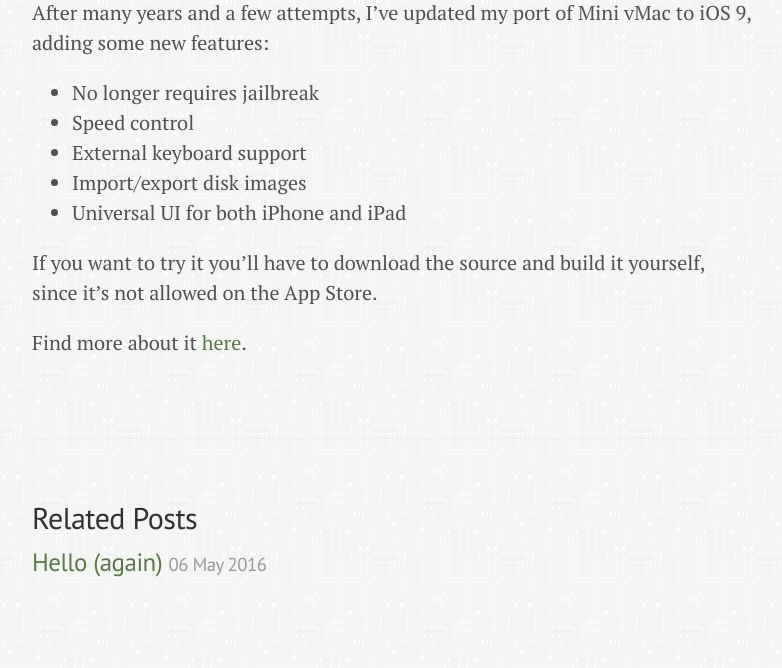
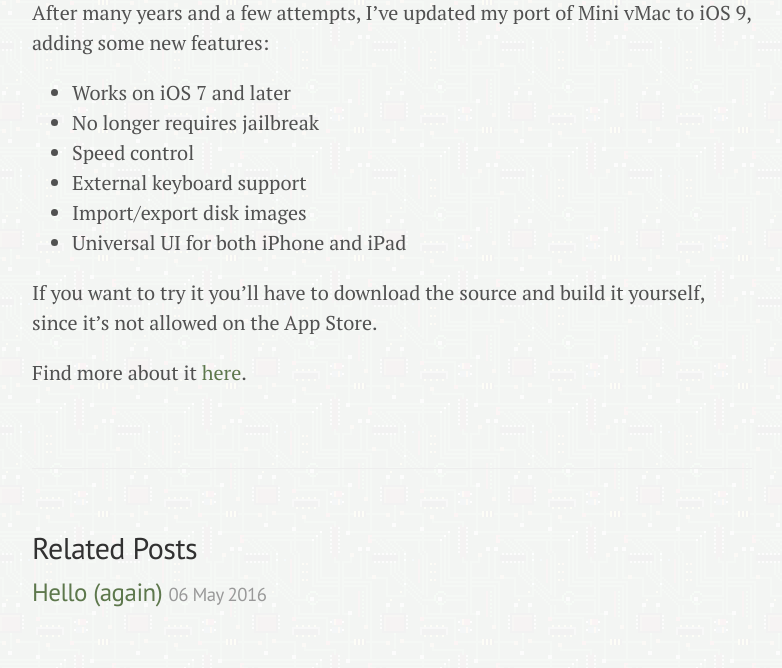
Before and after one commit to zydeco/zydeco.github.io, a Jekyll site: the page built from _posts/2016-05-24-mini-vmac-for-ios.md, in a window 1280 px wide. Shown: the part 594-1262 px from the top of the page, without its empty margins (248-1030 px from the left). Built offline with Jekyll 4.4.1, drawn with Linux system fonts in a browser that asks for light colours; nearby versions of some CDN libraries; before the commit the page ends 1232 px from its top, so only the background shows below that; some of the changed lines change nothing that is shown.

Commit message:
update post about Mini vMac

```diff
--- a/_posts/2016-05-24-mini-vmac-for-ios.md
+++ b/_posts/2016-05-24-mini-vmac-for-ios.md
@@ -8,6 +8,7 @@
 After many years and a few attempts, I've updated my port of Mini vMac to iOS
 9, adding some new features:
 
+* Works on iOS 7 and later
 * No longer requires jailbreak
 * Speed control
 * External keyboard support
@@ -17,4 +18,4 @@
 If you want to try it you'll have to download the source and build it yourself,
 since it's not allowed on the App Store.
 
-Find more about it [here](/iphone/minivmac).
+Find more about it [here](/minivmac).
```
